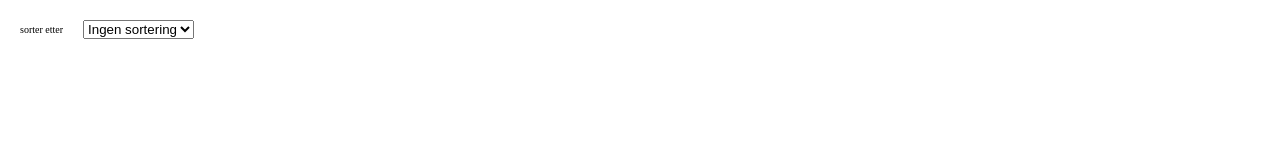
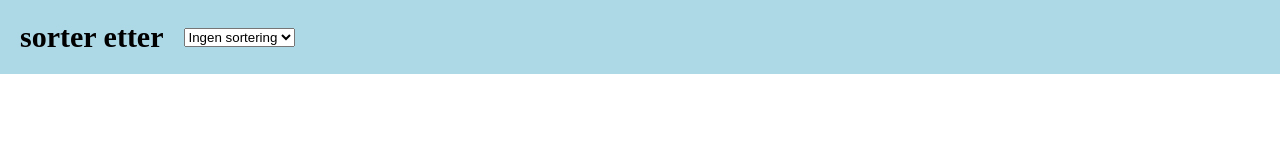
Before and after one commit to sigurdstuge/ticket, a plain HTML site: page index.html in a window 1280 px wide. Drawn offline with Linux system fonts and the light colour scheme; no server answers.

Commit message:
added header style

```diff
--- a/css/modules/events.css
+++ b/css/modules/events.css
@@ -1,17 +1,21 @@
 .events {
-	padding: 2rem;
-	display: flex;
-	flex-direction: column;
-	gap: 2rem;
-}
-
-.events__container {
 	display: flex;
 	flex-direction: column;
 	gap: 2rem;
 }
 
 
+.events__container {
+	display: flex;
+	flex-direction: column;
+	gap: 2rem;
+	padding: 2rem;
+}
+
+.events__topic {
+	font-size: 3rem;
+	font-weight: 600;
+}
 
 .events__card {
 	background-color: pink;
@@ -60,6 +64,8 @@
 }
 
 .events__filter {
+	background-color: lightblue;
+	padding: 2rem;
 	display: flex;
 	gap: 2rem;
 	align-items: center;
```
